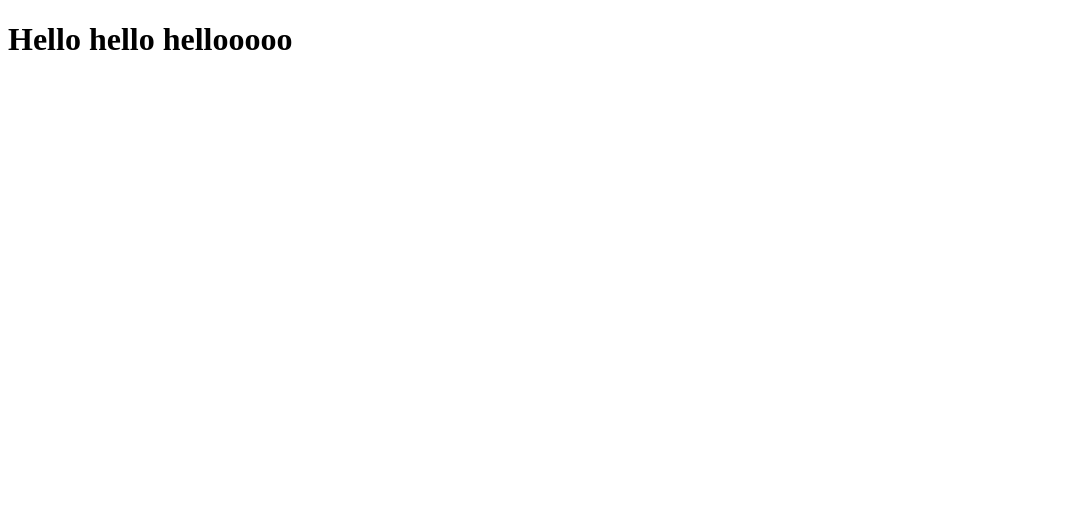
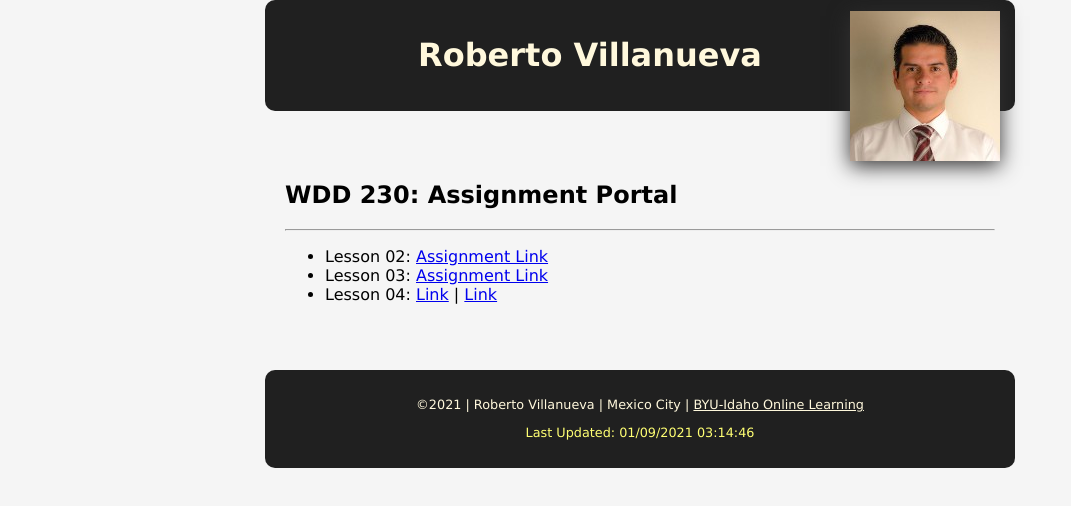
Before and after one commit to robertov92/WDD-230, a plain HTML site: page index.html in a window 1280 px wide. Shown: the whole page, without its empty margins (0-1071 px from the left). Drawn offline with Linux system fonts and the light colour scheme.

Commit message:
Asssignment Portal

```diff
--- /dev/null
+++ b/css/styles.css
@@ -0,0 +1,44 @@
+html {
+    background-color: whitesmoke;
+}
+
+body {
+    font-family: Verdana, Geneva, Tahoma, sans-serif;
+    max-width: 750px;
+    margin: 0 auto;
+}
+
+header,
+footer {
+    text-align: center;
+    color: cornsilk;
+    background-color: rgb(32, 32, 32);
+    border-radius: 10px;
+    padding: 15px;
+}
+
+header h1 {
+    margin-right: 100px;
+}
+
+header img {
+    float: right;
+    margin-top: -85px;
+    box-shadow: 0 5px 20px rgb(51, 50, 50);
+}
+
+main {
+    padding: 50px 20px;
+}
+
+footer {
+    font-size: .8rem;
+}
+
+footer a {
+    color: cornsilk;
+}
+
+#date {
+    color: rgb(255, 255, 115);
+}
--- a/index.html
+++ b/index.html
@@ -4,11 +4,32 @@
 <head>
     <meta charset="UTF-8">
     <meta name="viewport" content="width=device-width, initial-scale=1.0">
-    <title>Document</title>
+    <title>Roberto Villanueva | Assignment Portal</title>
+    <meta name="description" content="Assignment portal for Roberto Villanueva in WDD 230: Web Frontend Development at Brigham Young University - Idaho">
+    <link rel="stylesheet" href="css/styles.css">
 </head>
 
 <body>
-    <h1>Hello hello hellooooo</h1>
+    <header>
+        <h1>Roberto Villanueva</h1>
+        <img src="images/me.jpg" alt="Roberto's picture">
+    </header>
+
+    <main>
+        <h2>WDD 230: Assignment Portal</h2>
+        <hr>
+        <ul>
+            <li>Lesson 02: <a href="#">Assignment Link</a></li>
+            <li>Lesson 03: <a href="#">Assignment Link</a></li>
+            <li>Lesson 04: <a href="#">Link</a> | <a href="#">Link</a></li>
+        </ul>
+    </main>
+
+    <footer>
+        <p>&copy;2021 | Roberto Villanueva | Mexico City | <a href="https://www.byui.edu/online" target="_blank">BYU-Idaho Online Learning</a></p>
+        <p id="date"></p>
+        <script src="js/lastModified.js"></script>
+    </footer>
 </body>
 
 </html>
--- /dev/null
+++ b/js/lastModified.js
@@ -0,0 +1,2 @@
+const lastModified = document.lastModified;
+document.getElementById('date').textContent = "Last Updated: " + lastModified;
```
Also changed, not shown: images/me.jpg (added).
